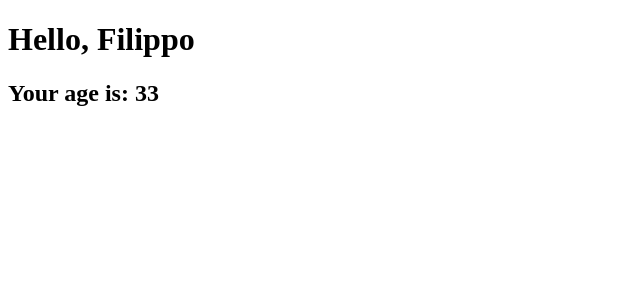
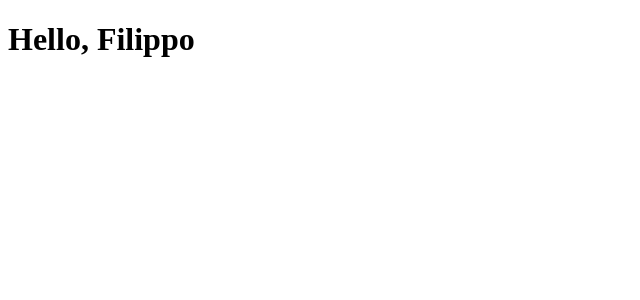
Before and after one commit to philip-morris-89/react-exercises, a React (Create React App) app in the folder my-app/: page / in a window 1280 px wide. Shown: the top 300 px of the page, without its empty margins (0-640 px from the left). Built offline with nearby package versions, Linux system fonts and the light colour scheme.

Commit message:
Modify the Welcome component so that the Age component is rendered only if the age prop is present.

```diff
--- a/my-app/src/Age.js
+++ b/my-app/src/Age.js
@@ -4,7 +4,7 @@ class Age extends React.Component {
   render() {
     return (
       <div>
-        {this.props.age >= 18 && <h2>Your age is: {this.props.age}</h2>}
+        {!!this.props.age && <h2>Your age is: {this.props.age}</h2>}
       </div>
     )
   }
--- a/my-app/src/App.js
+++ b/my-app/src/App.js
@@ -5,7 +5,7 @@ export class App extends React.Component {
   render() {
     return (
       <div>
-        <Welcome name="Filippo" age={33} />
+        <Welcome name="Filippo" age={0} />
       </div>
     )
   }
```
